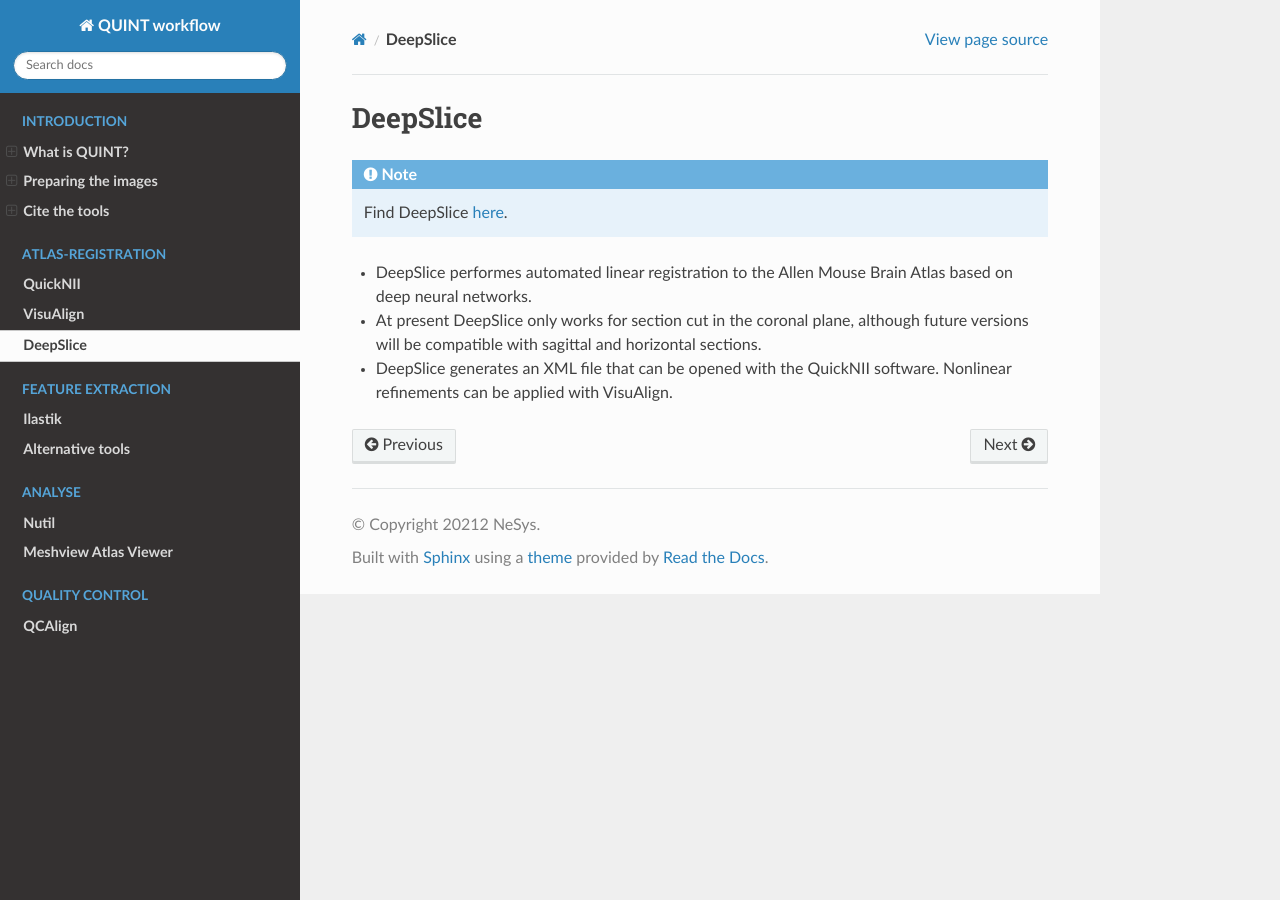
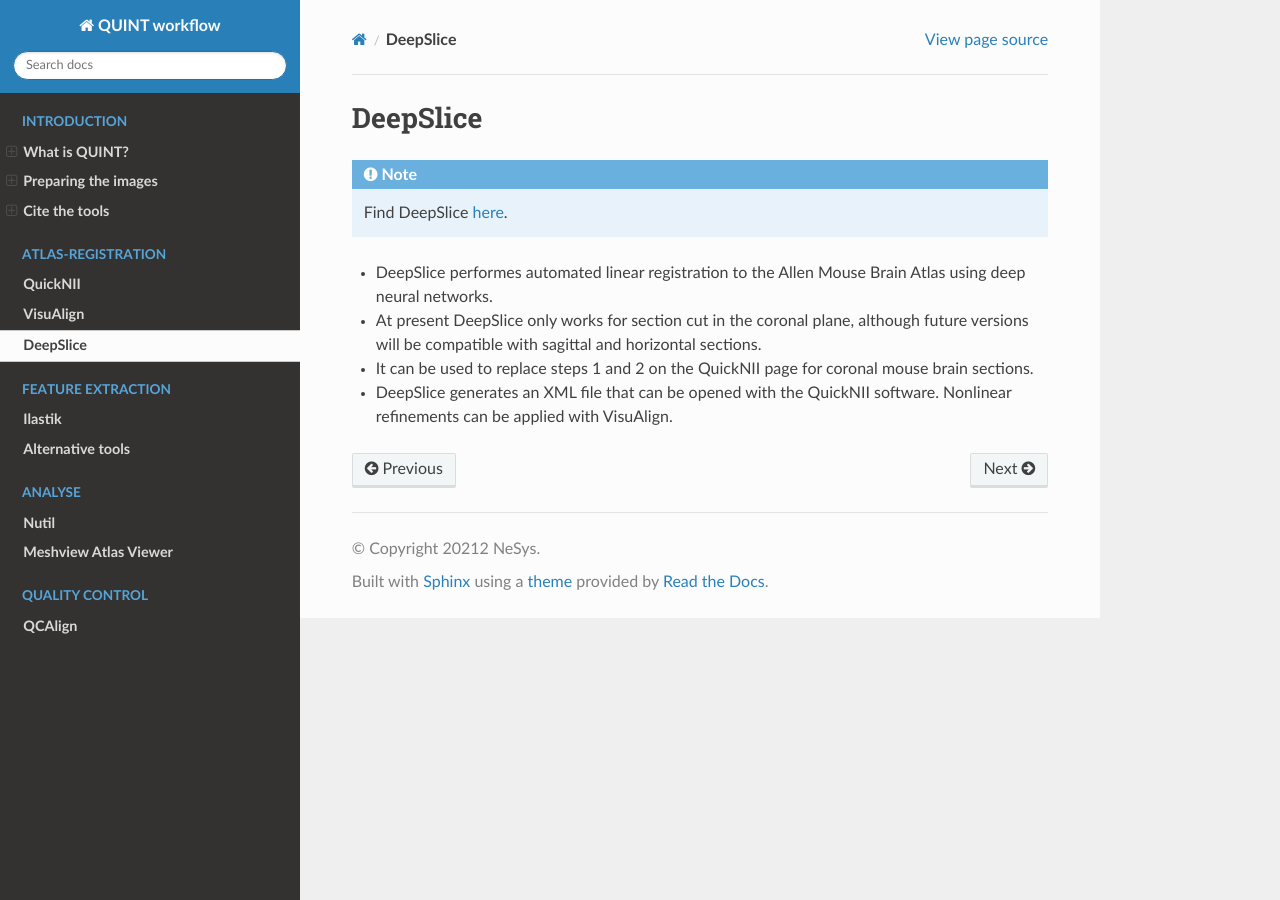
Before and after one commit to Neural-Systems-at-UIO/QUINT_workflow, a Sphinx documentation site: the page built from docs/DeepSlice.rst, in a window 1280 px wide. Built offline with Sphinx 7.4.7 and the Read the Docs theme 2.0.0, drawn with Linux system fonts in a browser that asks for light colours.

Commit message:
Update DeepSlice.rst

```diff
--- a/docs/DeepSlice.rst
+++ b/docs/DeepSlice.rst
@@ -4,6 +4,7 @@
 .. note::
   Find DeepSlice `here <https://www.deepslice.com.au/guide>`_.
 
-* DeepSlice performes automated linear registration to the Allen Mouse Brain Atlas based on deep neural networks.
+* DeepSlice performes automated linear registration to the Allen Mouse Brain Atlas using deep neural networks.
 * At present DeepSlice only works for section cut in the coronal plane, although future versions will be compatible with sagittal and horizontal sections.
+* It can be used to replace steps 1 and 2 on the QuickNII page for coronal mouse brain sections.
 * DeepSlice generates an XML file that can be opened with the QuickNII software. Nonlinear refinements can be applied with VisuAlign.
```
